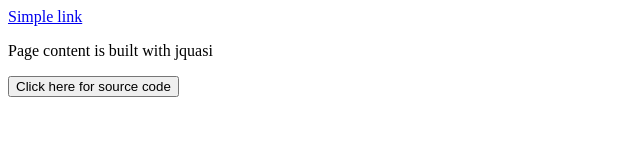
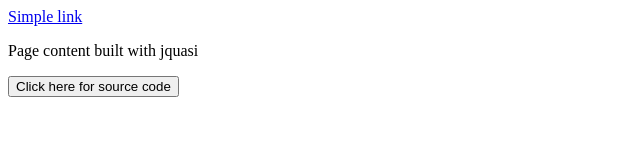
Before and after one commit to LucaRainone/jquasi, a website: page demo/index.html in a window 1280 px wide. Shown: the full height of the page, 0-640 px from the left. Drawn offline with Linux system fonts and the light colour scheme.

Commit message:
fix spelling

```diff
--- a/demo/index.html
+++ b/demo/index.html
@@ -51,7 +51,7 @@
             var $content = $('<div/>').addClass("content");
 
             $content
-                .append($('<p/>').html("Page content is built with jquasi"))
+                .append($('<p/>').html("Page content built with jquasi"))
                 .append(
                     $('<button/>')
                         .attr("type","button")
```
